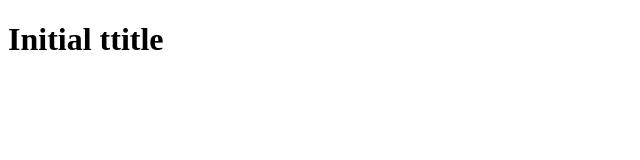
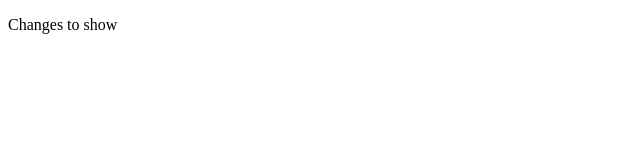
Before and after one commit to NeapolVet/dut, a plain HTML site: page index.html in a window 1280 px wide. Shown: the whole page, without its empty margins (0-640 px from the left). Drawn offline with Linux system fonts and the light colour scheme.

Commit message:
Changed title

```diff
--- a/index.html
+++ b/index.html
@@ -7,6 +7,6 @@
     <title>Document</title>
 </head>
 <body>
-    <h1>Initial ttitle</h1>
+    <p>Changes to show</p>
 </body>
 </html>
```
